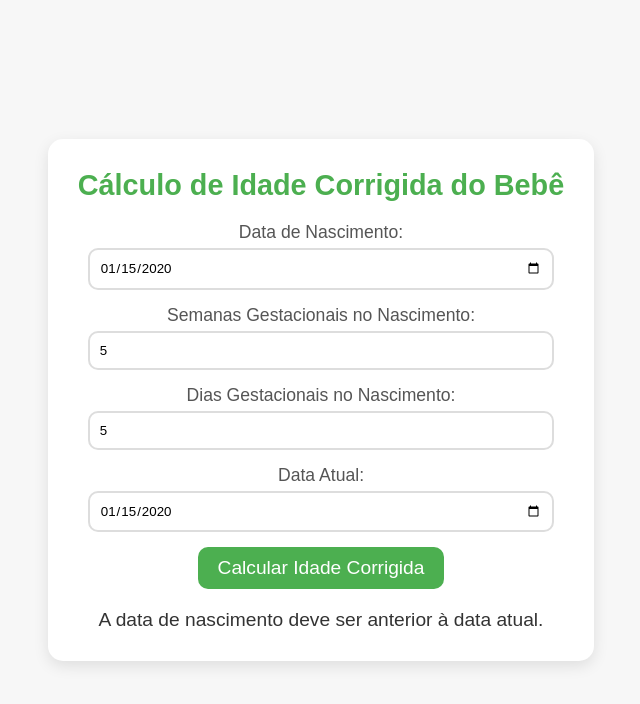
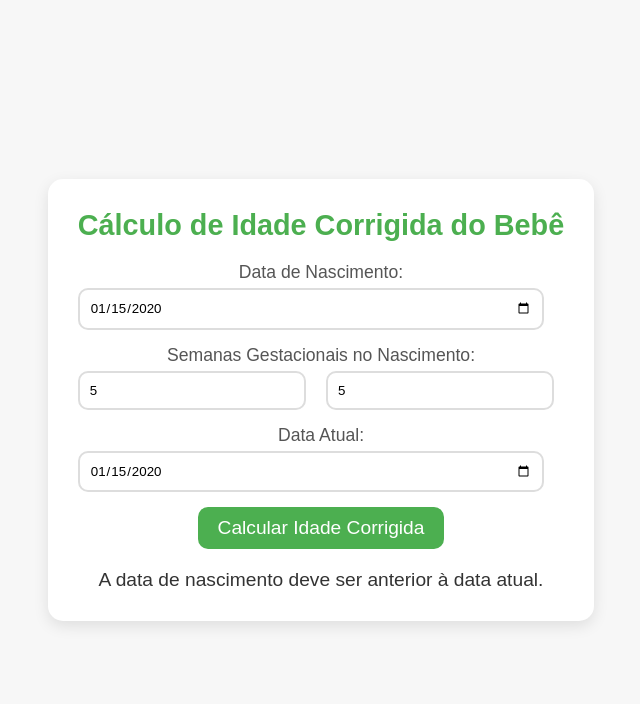
Before and after one commit to ramoncgusmao/idade-corrigida, a plain HTML site: page index.html in a window 1280 px wide. Both pictures are taken after typing "2020-01-15", "5", "5", "2020-01-15" into the empty fields and a click on the button "Calcular Idade Corrigida". Shown: the whole page, without its empty margins (319-959 px from the left). Drawn offline with Linux system fonts and the light colour scheme.

Commit message:
resolver datas do calculo da idade do bb

```diff
--- a/index.html
+++ b/index.html
@@ -15,12 +15,11 @@
                 <input type="date" id="birthDate" required>
             </div>
             <div class="form-group">
-                <label for="gestationalWeeks">Semanas Gestacionais no Nascimento:</label>
-                <input type="number" id="gestationalWeeks" min="0" max="40" required>
-            </div>
-            <div class="form-group">
-                <label for="gestationalDays">Dias Gestacionais no Nascimento:</label>
-                <input type="number" id="gestationalDays" min="0" max="6" required>
+                <label for="gestationalWeeksLabel">Semanas Gestacionais no Nascimento:</label>
+                <div class="inline-inputs">
+                    <input type="number" id="gestationalWeeks" min="0" max="40" placeholder="Semanas" required>
+                    <input type="number" id="gestationalDays" min="0" max="6" placeholder="Dias" required>
+                </div>
             </div>
             <div class="form-group">
                 <label for="currentDate">Data Atual:</label>
@@ -28,8 +27,12 @@
             </div>
             <button type="submit">Calcular Idade Corrigida</button>
         </form>
+        <div id="result-1"></div>
         <div id="result"></div>
     </div>
+    <script src="https://cdn.jsdelivr.net/npm/date-fns@4.1.0/cdn.min.js"></script>
+
+    <!-- Seu script JavaScript -->
     <script src="script.js"></script>
 </body>
 </html>
--- a/script.js
+++ b/script.js
@@ -1,33 +1,58 @@
 document.getElementById('prematurityForm').addEventListener('submit', function(event) {
     event.preventDefault();
 
+    // Obtendo os valores do formulário
     const birthDate = new Date(document.getElementById('birthDate').value);
     const gestationalWeeks = parseInt(document.getElementById('gestationalWeeks').value);
     const gestationalDays = parseInt(document.getElementById('gestationalDays').value);
     const currentDate = new Date(document.getElementById('currentDate').value);
 
-    // Verificação de erro
+    // Verificação para garantir que a data de nascimento seja anterior à data atual
     if (birthDate >= currentDate) {
         document.getElementById('result').innerHTML = "A data de nascimento deve ser anterior à data atual.";
         return;
     }
 
-    // Calcular a idade cronológica
-    let ageInMilliseconds = currentDate - birthDate;
-    let ageInDays = Math.floor(ageInMilliseconds / (1000 * 60 * 60 * 24));
-
-    // Diferença das semanas e dias gestacionais
+    // Calculando o número total de dias de gestação no nascimento
     const fullTermWeeks = 40; // Gestação completa
     const pretermWeeks = fullTermWeeks - gestationalWeeks;
-    const pretermDays = pretermWeeks * 7 - gestationalDays;
+    const pretermDays = (pretermWeeks - 1) * 7 + (7 - gestationalDays);
 
-    // Calcular a idade corrigida
-    const correctedAgeInDays = ageInDays - pretermDays;
+    // Ajustando a data de nascimento para obter a data corrigida
+    const correctedBirthDate = dateFns.addDays(birthDate, pretermDays);
 
-    // Converter para meses e dias
-    const correctedAgeMonths = Math.floor(correctedAgeInDays / 30);
-    const correctedAgeDays = correctedAgeInDays % 30;
+    // Calculando a diferença entre a data corrigida e a data atual
+    const correctedAgeDifference = dateFns.intervalToDuration({ start: correctedBirthDate, end: currentDate });
 
-    // Exibir resultado
-    document.getElementById('result').innerHTML = `Idade Corrigida: ${correctedAgeMonths} meses e ${correctedAgeDays} dias.`;
+    const ageActual = dateFns.intervalToDuration({ start: birthDate, end: currentDate });
+    console.log(correctedAgeDifference);
+    // Exibindo o resultado formatado
+    const correctedAgeYear = correctedAgeDifference.years || 0;
+    const correctedAgeMonths = correctedAgeDifference.months || 0;
+    const correctedAgeWeeks = Math.floor(correctedAgeDifference.days / 7);
+    const correctedAgeDays = correctedAgeDifference.days % 7;
+
+    const actualAgeYear = ageActual.years || 0;
+    const actualAgeMonths = ageActual.months || 0;
+    const actualAgeWeeks = Math.floor(ageActual.days / 7);
+    const actualAgeDays = ageActual.days % 7;
+
+    console.log(actualAgeDays+gestationalDays);
+    const weeksWrong = gestationalWeeks + actualAgeWeeks + (actualAgeMonths*4) + Math.floor((actualAgeDays+gestationalDays)/7);
+    const daysWrong = (actualAgeDays+gestationalDays) % 7
+
+    const actualYearMessage = actualAgeYear > 0 ? (actualAgeYear > 1 ? `${actualAgeYear} Anos, `: `${actualAgeYear} Ano, ` ): '';
+    const correctYearMessage = correctedAgeYear > 0 ? (correctedAgeYear > 1 ? `${correctedAgeYear} Anos, `: `${correctedAgeYear} Ano, ` ): '';;
+
+    const actualMonthsMessage = actualAgeMonths > 0 ? (actualAgeMonths > 1 ? `${actualAgeMonths} Mêses, `: `${actualAgeMonths} Mês, ` ): '';
+    const correctedMonthsMessage = correctedAgeMonths > 0 ? (correctedAgeMonths > 1 ? `${correctedAgeMonths}  Mêses,  `: `${correctedAgeMonths} Mês, ` ): '';;
+
+    const actualWeeksMessage = actualAgeWeeks > 0 ? (actualAgeWeeks > 1 ? `${actualAgeWeeks} Semanas, `: `${actualAgeWeeks} Semana, ` ): '';
+    const correctedWeeksMessage = correctedAgeWeeks > 0 ? (correctedAgeWeeks > 1 ? `${correctedAgeWeeks} Semanas, `: `${correctedAgeWeeks} Semana, ` ): '';;
+
+    const actualDaysMessage = actualAgeDays > 0 ? (actualAgeDays > 1 ? `${actualAgeDays} Dias `: `${actualAgeDays} Dias ` ): '';
+    const correctedDaysMessage = correctedAgeDays > 0 ? (correctedAgeDays > 1 ? `${correctedAgeDays} Dias `: `${correctedAgeDays} Dias ` ): '';;
+    const message = `Idade Corrigida:  ${correctYearMessage}${correctedMonthsMessage}${correctedWeeksMessage}${correctedDaysMessage}.`;
+    document.getElementById('result-1').innerHTML = `Idade de cronologica: ${actualYearMessage}${actualMonthsMessage}${actualWeeksMessage}${actualDaysMessage}`;
+    document.getElementById('result').innerHTML =  correctedAgeDays < 0 || correctedAgeMonths < 0 ? `Idade gestacional: ${weeksWrong} semanas e ${daysWrong} dias`: message;
 });
--- a/styles.css
+++ b/styles.css
@@ -29,6 +29,19 @@ h1 {
 
 .form-group {
     margin-bottom: 15px;
+    display: flex;
+    flex-direction: column;
+}
+
+#gestationalWeeks,
+#gestationalDays {
+    flex: 1;
+    margin-right: 10px;
+}
+
+.inline-inputs {
+    display: flex;
+    gap: 10px;
 }
 
 label {
@@ -65,6 +78,12 @@ button:hover {
     color: #333;
 }
 
+#result-1 {
+    margin-top: 20px;
+    font-size: 1.2rem;
+    color: #333;
+}
+
 input:focus {
     outline: none;
     border-color: #4CAF50;
```
